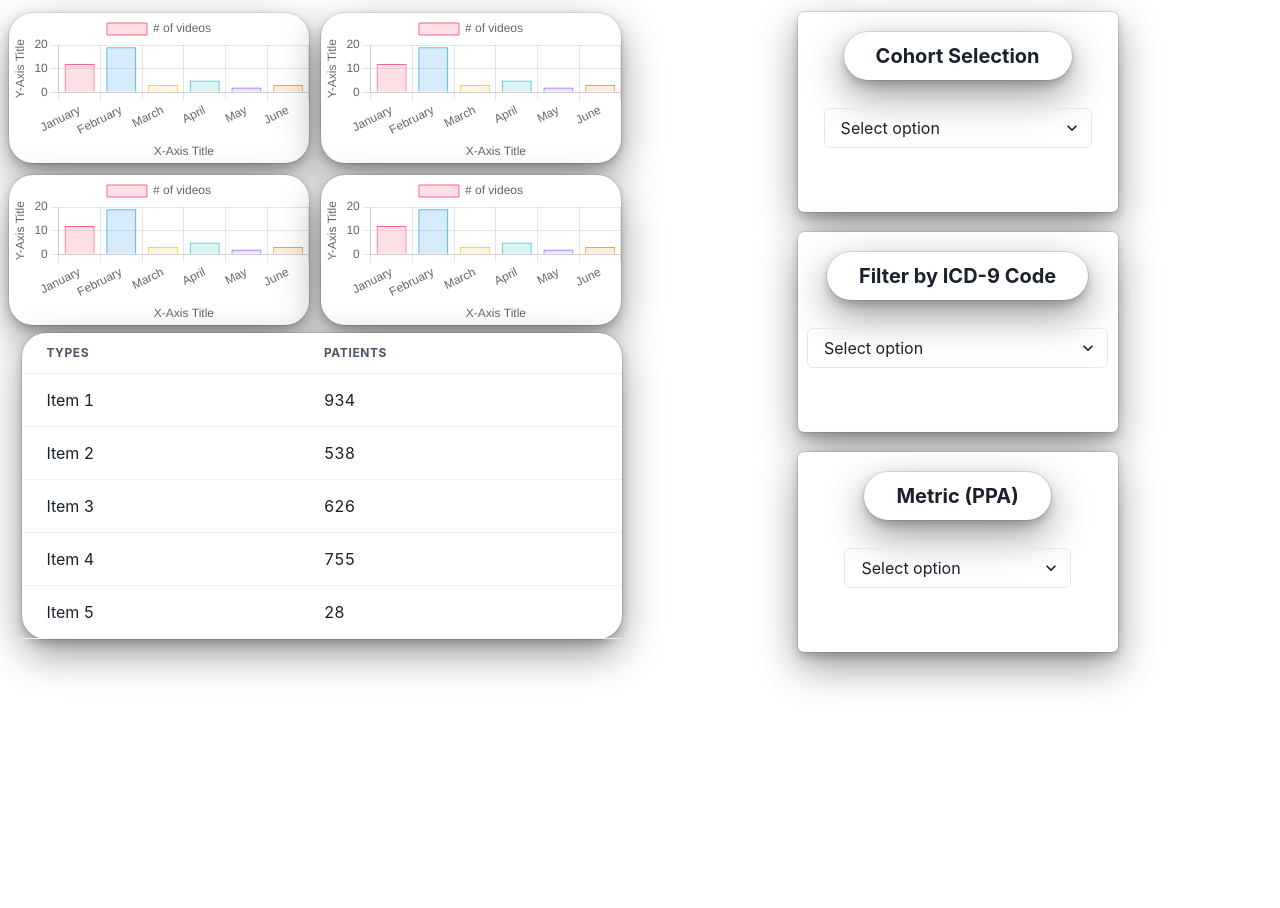
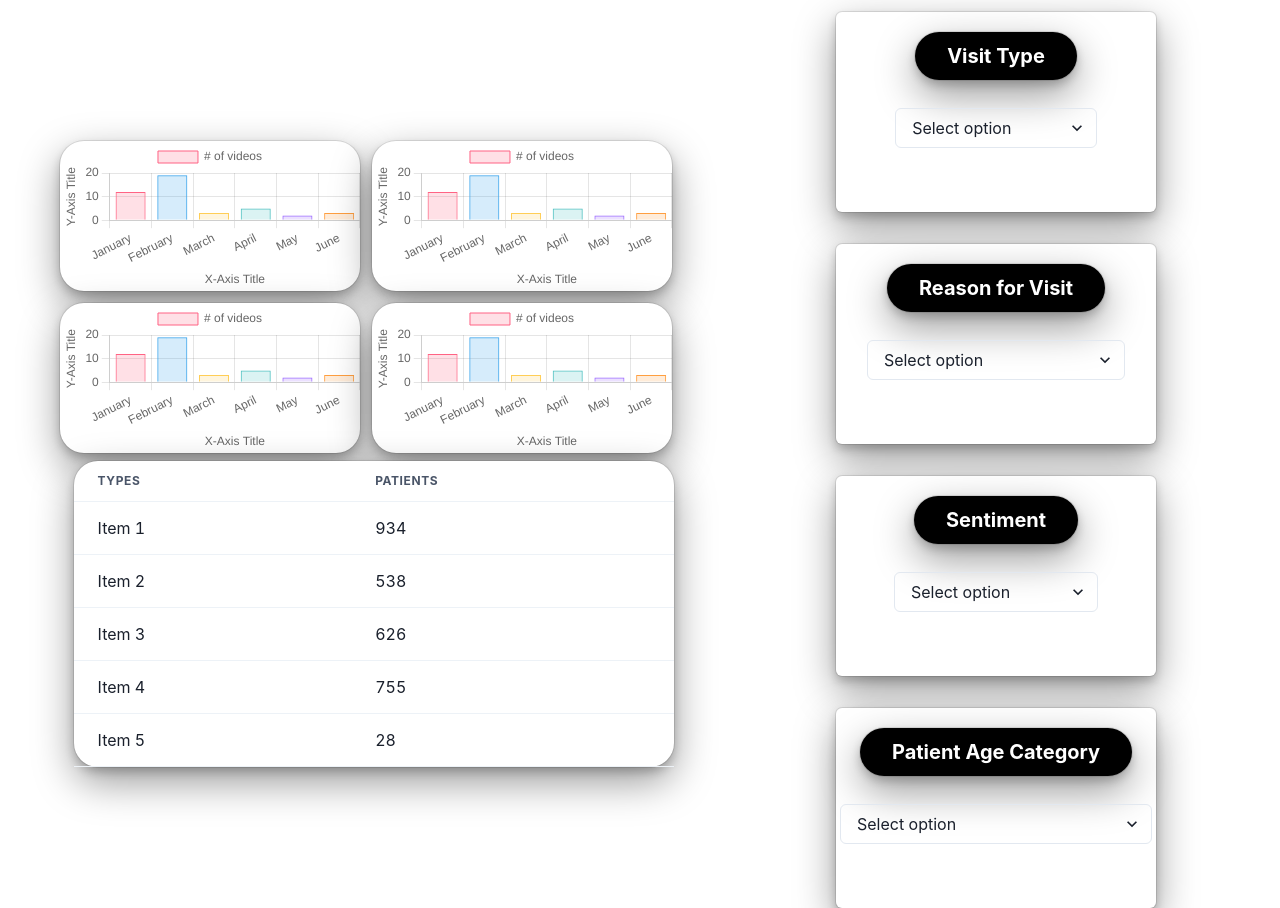
Before and after one commit to kbjohnson-penn/observer-dashboard, a React (Create React App) app: page / in a window 1280 px wide. Before the commit the page ends 800 px from the top, so only its background shows below. Built offline with nearby package versions, Linux system fonts and the light colour scheme.

Commit message:
restructuring

```diff
--- a/src/components/Filter.tsx
+++ b/src/components/Filter.tsx
@@ -7,15 +7,29 @@ interface FilterProps {
 }
 
 export const Filter = ({ options, heading, onChange }: FilterProps) => {
-
   return (
-    <Card mt='3' boxShadow={'dark-lg'} w={'25vw'} h={'25vh'}>
+    <Card boxShadow={"dark-lg"} mt="3" w={"25vw"} h={"25vh"}>
       <Center>
         <VStack>
           <Box m="5">
-            <Heading size='md' boxShadow={'dark-lg'} rounded={'3xl'} pl='8' pr='8' pt='3' pb='3'>{heading}</Heading>
+            <Heading
+              size="md"
+              boxShadow={"dark-lg"}
+              rounded={"3xl"}
+              pl="8"
+              pr="8"
+              pt="3"
+              pb="3"
+              color={'white'}
+              bgColor={'black'}
+            >
+              {heading}
+            </Heading>
           </Box>
-          <Select placeholder="Select option" onChange={(e) => onChange(e.target.value)}>
+          <Select
+            placeholder="Select option"
+            onChange={(e) => onChange(e.target.value)}
+          >
             {options.map((option, index) => (
               <option key={index} value={option}>
                 {option}
--- a/src/context/FilterContext.tsx
+++ b/src/context/FilterContext.tsx
@@ -6,9 +6,14 @@ interface FilterState {
   metricPPA: string;
 }
 
-interface FilterContextProps {
-  filters: FilterState;
-  setFilters: React.Dispatch<React.SetStateAction<FilterState>>;
+export interface FilterContextProps {
+  filters: {
+    visitType: string;
+    reasonForVisit: string;
+    sentiment: string;
+    patientAgeCategory: string;
+  };
+  setFilters: React.Dispatch<React.SetStateAction<FilterContextProps["filters"]>>;
 }
 
 export const FilterContext = React.createContext<FilterContextProps | undefined>(undefined);
--- a/src/layout/FilterSide.tsx
+++ b/src/layout/FilterSide.tsx
@@ -1,5 +1,5 @@
 import React, { useContext } from "react";
-import { Box, VStack } from "@chakra-ui/react";
+import { Box, VStack, Wrap } from "@chakra-ui/react";
 import { Filter } from "../components/Filter";
 import { FilterContext } from "../context/FilterContext";
 
@@ -9,9 +9,11 @@ const FilterSide: React.FC = () => {
     throw new Error("FilterSide must be used within a FilterProvider");
   }
   const { filters, setFilters } = context;
-  const cohortSelectionOptions = ["cohort1", "cohort2", "cohort3", "cohort4"];
-  const icd9CodeOptions = ["code1", "code2", "code3", "code4"];
-  const metricPPAOptions = ["metric1", "metric2", "metric3", "metric4"];
+
+  const visitTypeOptions = ["All", "Video+Audio", "Audio", "Transcript"];
+  const reasonForVisitOptions = ["Primary Care", "Genetics Consult", "Other"];
+  const sentimentOptions = ["Positive", "Neutral", "Negative"];
+  const patientAgeCategoryOptions = ["Child", "Adolescent", "Adult", "Senior"];
 
   const handleFilterChange = (
     filterName: keyof typeof filters,
@@ -21,24 +23,29 @@ const FilterSide: React.FC = () => {
   };
 
   return (
-    <Box w={"49vw"}>
-      <VStack>
+    <Box>
+      <Wrap spacingY={'5'} spacingX={'0'}>
         <Filter
-          options={cohortSelectionOptions}
-          heading={"Cohort Selection"}
-          onChange={(value) => handleFilterChange("cohortSelection", value)}
+          options={visitTypeOptions}
+          heading={"Visit Type"}
+          onChange={(value) => handleFilterChange("visitType", value)}
         />
         <Filter
-          options={icd9CodeOptions}
-          heading={"Filter by ICD-9 Code"}
-          onChange={(value) => handleFilterChange("icd9Code", value)}
+          options={reasonForVisitOptions}
+          heading={"Reason for Visit"}
+          onChange={(value) => handleFilterChange("reasonForVisit", value)}
         />
         <Filter
-          options={metricPPAOptions}
-          heading={"Metric (PPA)"}
-          onChange={(value) => handleFilterChange("metricPPA", value)}
+          options={sentimentOptions}
+          heading={"Sentiment"}
+          onChange={(value) => handleFilterChange("sentiment", value)}
         />
-      </VStack>
+        <Filter
+          options={patientAgeCategoryOptions}
+          heading={"Patient Age Category"}
+          onChange={(value) => handleFilterChange("patientAgeCategory", value)}
+        />
+      </Wrap>
     </Box>
   );
 };
--- a/src/pages/Dashboard.tsx
+++ b/src/pages/Dashboard.tsx
@@ -1,22 +1,29 @@
-import React, { useState } from 'react';
-import { Center, HStack } from "@chakra-ui/react";
+import React, { useState } from "react";
+import { Box, Center, HStack } from "@chakra-ui/react";
 import DataSide from "../layout/DataSide";
 import FilterSide from "../layout/FilterSide";
 import { FilterContext } from "../context/FilterContext";
 
 const Dashboard: React.FC = () => {
   const [filters, setFilters] = useState({
-    cohortSelection: '',
-    icd9Code: '',
-    metricPPA: '',
+    visitType: "",
+    reasonForVisit: "",
+    sentiment: "",
+    patientAgeCategory: "",
   });
 
   return (
     <FilterContext.Provider value={{ filters, setFilters }}>
       <Center>
         <HStack>
-          <DataSide />
-          <FilterSide />
+          <Box w='3vw' />
+          <Box w='60vw'>
+            <DataSide />
+          </Box>
+          <Box w='30vw'>
+            <FilterSide  />
+          </Box>
+          <Box w='3vw' />
         </HStack>
       </Center>
     </FilterContext.Provider>
```
